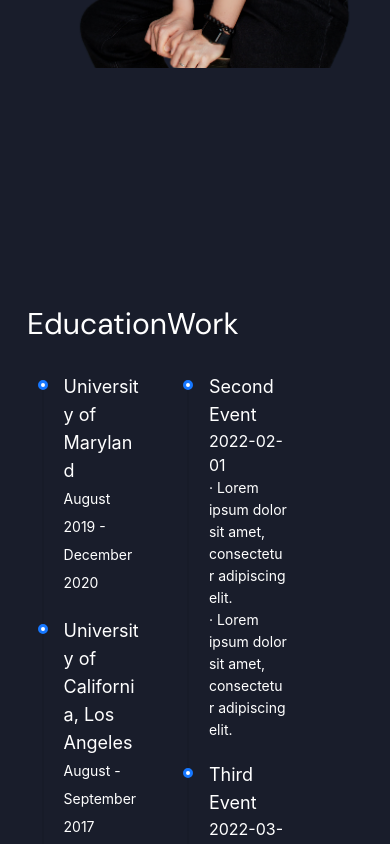
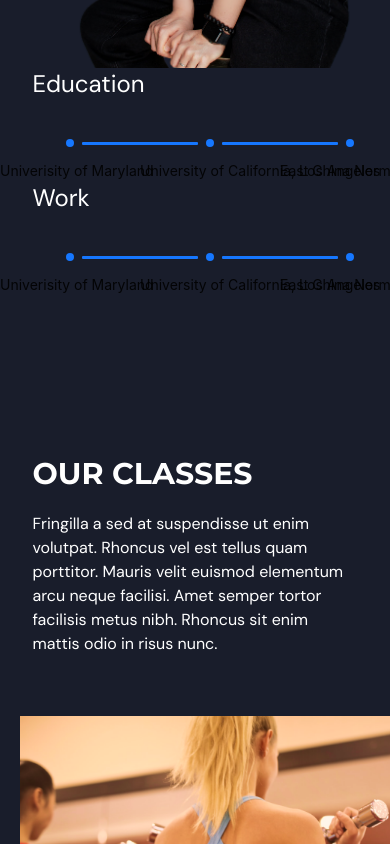
Before and after one commit to Zhuofan-Zhang/Zhuofan-Zhang.github.io, a React (Vite) app: page / in a window 390 px wide. Shown: the part 1140-1984 px from the top of the page. Built offline with nearby package versions, Linux system fonts and the light colour scheme.

Commit message:
change timeline to horizontal when on mobile

```diff
--- a/package.json
+++ b/package.json
@@ -10,7 +10,11 @@
     "deploy": "vite build && gh-pages -d dist"
   },
   "dependencies": {
+    "@emotion/react": "^11.10.6",
+    "@emotion/styled": "^11.10.6",
     "@heroicons/react": "^2.0.13",
+    "@mui/lab": "^5.0.0-alpha.124",
+    "@mui/material": "^5.11.15",
     "antd": "^5.3.2",
     "emailjs-com": "^3.2.0",
     "framer-motion": "^7.6.19",
--- a/src/App.tsx
+++ b/src/App.tsx
@@ -5,8 +5,9 @@ import ContactUs from "@/scenes/contacts/Contacts";
 import Footer from "@/scenes/footer/Footer";
 import React, {useEffect, useState} from "react";
 import {SelectedPage} from "@/shared/types";
+import Blogs from "./scenes/blogs/Blogs";
 import Experiences from "./scenes/experiences/Experiences";
-import Blogs from "./scenes/blogs/Blogs";
+import ExperiencesTimeline from "./scenes/experiences/ExperiencesTimeline";
 
 function App() {
     const [selectedPage, setSelectedPage] = useState<SelectedPage>(
--- a/src/scenes/contacts/Contacts.tsx
+++ b/src/scenes/contacts/Contacts.tsx
@@ -18,6 +18,7 @@ const ContactUs = ({setSelectedPage}: Props) => {
         register,
         trigger,
         formState: {errors},
+        reset
     } = useForm();
 
     const onSubmit = async (e: any) => {
@@ -26,6 +27,7 @@ const ContactUs = ({setSelectedPage}: Props) => {
         if (isValid) {
             console.log(isValid);
             openNotification();
+            reset();
             sendEmail();
         }
     };
--- a/src/scenes/experiences/Experiences.tsx
+++ b/src/scenes/experiences/Experiences.tsx
@@ -1,62 +1,38 @@
-import React, {useState} from 'react';
-import {Timeline} from 'antd';
+import React from 'react';
 import {SelectedPage} from '@/shared/types';
-import {motion} from 'framer-motion';
-import { educationExperience, workExperience } from './Experience';
-import {AcademicCapIcon} from "@heroicons/react/24/solid";
+import useMediaQuery from "../../shared/helpers";
+import ExperiencesTimeline from "./ExperiencesTimeline";
+import StepsComponent from "./StepsComponent";
 
 type Props = {
     setSelectedPage: (value: SelectedPage) => void;
 };
 
 const Experiences: React.FC<Props> = ({setSelectedPage}: Props) => {
+    const isAboveMediumScreens = useMediaQuery("(min-width: 1060px)");
+    const steps = [
+        {
+            title: 'Univerisity of Maryland',
+        },
+        {
+            title: 'University of California, Los Angeles',
+        },
+        {
+            title: 'East China Normal University',
+        }
+    ];
 
     return (
-        <section id="experiences" className="w-5/6 bg-primary-100 py-60">
-            <motion.div onViewportEnter={() => setSelectedPage(SelectedPage.Experiences)}>
-                <motion.div className="columns-2 mx-auto text-2xl w-5/6 gap-5 items-center justify-center md:flex md:h-full pb-10"
-                            style={{fontSize:'30px'}}
-                            initial="hidden"
-                            whileInView="visible"
-                            viewport={{once: true, amount: 0.5}}
-                            transition={{duration: 0.5}}
-                            variants={{
-                                hidden: {opacity: 0, x: -50},
-                                visible: {opacity: 1, x: 0},
-                            }}>
-                    <span className="mx-auto w-5/6">Education</span>
-                    <span className="mx-auto w-5/6">Work</span>
-                </motion.div>
-                <motion.div className="columns-2 mx-auto w-5/6 gap-5 md:flex md:h-5/6"
-                            initial="hidden"
-                            whileInView="visible"
-                            viewport={{once: true, amount: 0.5}}
-                            transition={{duration: 0.5}}
-                            variants={{
-                                hidden: {opacity: 0, x: -50},
-                                visible: {opacity: 1, x: 0},
-                            }}>
-                    <Timeline className="text-white flex-col mx-auto w-5/6">
-                        {educationExperience.map((event, index) => (
-                            <Timeline.Item key={event.date} className="text-lg">
-                                <h3 className="text-lg">{event.title}</h3>
-                                <p>{event.date}</p>
-                                <ul>{event.description?.map(des => <li>· {des}</li>)}</ul>
-                            </Timeline.Item>
-                        ))}
-                    </Timeline>
-                    <Timeline className="text-white flex-col mx-auto w-5/6">
-                        {workExperience.map((event, index) => (
-                            <Timeline.Item key={event.date}>
-                                <h3 className="text-lg">{event.title}</h3>
-                                <p className="text-base"> {event.date}</p>
-                                <ul>{event.description?.map(des => <li>· {des}</li>)}</ul>
-                            </Timeline.Item>
-                        ))}
-                    </Timeline>
-
-                </motion.div>
-            </motion.div>
+        <section id="experiences">
+            {isAboveMediumScreens ?
+                (
+                    <ExperiencesTimeline/>
+                )
+                : (
+                    <div>
+                        <StepsComponent educations={steps} work={steps}/>
+                    </div>)
+            }
         </section>
     );
 };
--- /dev/null
+++ b/src/scenes/experiences/ExperiencesTimeline.tsx
@@ -0,0 +1,57 @@
+import React, {useState} from 'react';
+import {Timeline} from 'antd';
+import {SelectedPage} from '@/shared/types';
+import {motion} from 'framer-motion';
+import { educationExperience, workExperience } from './Experience';
+
+const ExperiencesTimeline: React.FC = () => {
+
+    return (
+        <div className="w-full bg-primary-100 py-60">
+                <motion.div className="columns-2 mx-auto text-2xl w-5/6 gap-5 items-center justify-center md:flex md:h-full pb-10"
+                            style={{fontSize:'30px'}}
+                            initial="hidden"
+                            whileInView="visible"
+                            viewport={{once: true, amount: 0.5}}
+                            transition={{duration: 0.5}}
+                            variants={{
+                                hidden: {opacity: 0, x: -50},
+                                visible: {opacity: 1, x: 0},
+                            }}>
+                    <span className="mx-auto w-5/6">Education</span>
+                    <span className="mx-auto w-5/6">Work</span>
+                </motion.div>
+                <motion.div className="columns-2 mx-auto w-5/6 gap-5 md:flex md:h-5/6"
+                            initial="hidden"
+                            whileInView="visible"
+                            viewport={{once: true, amount: 0.5}}
+                            transition={{duration: 0.5}}
+                            variants={{
+                                hidden: {opacity: 0, x: -50},
+                                visible: {opacity: 1, x: 0},
+                            }}>
+                    <Timeline className="text-white flex-col mx-auto w-5/6">
+                        {educationExperience.map((event, index) => (
+                            <Timeline.Item key={event.date} className="text-lg">
+                                <h3 className="text-lg">{event.title}</h3>
+                                <p>{event.date}</p>
+                                <ul>{event.description?.map(des => <li>· {des}</li>)}</ul>
+                            </Timeline.Item>
+                        ))}
+                    </Timeline>
+                    <Timeline className="text-white flex-col mx-auto w-5/6">
+                        {workExperience.map((event, index) => (
+                            <Timeline.Item key={event.date}>
+                                <h3 className="text-lg">{event.title}</h3>
+                                <p className="text-base"> {event.date}</p>
+                                <ul>{event.description?.map(des => <li>· {des}</li>)}</ul>
+                            </Timeline.Item>
+                        ))}
+                    </Timeline>
+
+                </motion.div>
+        </div>
+    );
+};
+
+export default ExperiencesTimeline;
--- /dev/null
+++ b/src/scenes/experiences/StepsComponent.css
@@ -0,0 +1,10 @@
+/* StepsComponent.css */
+:where(.css-dev-only-do-not-override-mxhywb).ant-steps .ant-steps-item-finish > .ant-steps-item-container > .ant-steps-item-content > .ant-steps-item-title {
+    width: 10px;
+    white-space: initial;
+}
+
+:where(.css-dev-only-do-not-override-mxhywb).ant-steps .ant-steps-item-finish > .ant-steps-item-container > .ant-steps-item-content > .ant-steps-item-title,
+:where(.css-dev-only-do-not-override-mxhywb).ant-steps .ant-steps-item-finish > .ant-steps-item-container > .ant-steps-item-content > .ant-steps-item-description {
+    color: white;
+}
--- /dev/null
+++ b/src/scenes/experiences/StepsComponent.tsx
@@ -0,0 +1,42 @@
+import React from 'react';
+import {Steps} from 'antd';
+import './StepsComponent.css';
+
+
+const {Step} = Steps;
+
+type StepData = {
+    title: string;
+    description?: string;
+};
+
+interface StepsComponentProps {
+    educations: StepData[];
+    work: StepData[];
+    currentStep?: number;
+}
+
+const StepsComponent: React.FC<StepsComponentProps> = ({educations, work}) => {
+    return (
+        <div style={{overflowX: "scroll"}}>
+            <div
+                className="mx-auto text-2xl w-5/6 gap-5 items-center justify-center md:flex md:h-full pb-10">Education
+            </div>
+            <Steps progressDot current={educations.length} direction="horizontal" responsive={false} size="small"
+                   className="whitespace-nowrap md:flex md:h-full w-full">
+                {educations.map((step, index) => (
+                    <Step key={index} title={step.title} description={step.description}/>
+                ))}
+            </Steps>
+            <div className="mx-auto text-2xl w-5/6 gap-5 items-center justify-center md:flex md:h-full pb-10">Work</div>
+            <Steps progressDot current={work.length} direction="horizontal" responsive={false} size="small"
+                   className="whitespace-nowrap md:flex md:h-full w-full">
+                {work.map((step, index) => (
+                    <Step key={index} title={step.title} description={step.description}/>
+                ))}
+            </Steps>
+        </div>
+    );
+};
+
+export default StepsComponent;
```
Also changed, not shown: 1 other file (tests, documents, lock files or other folders).
